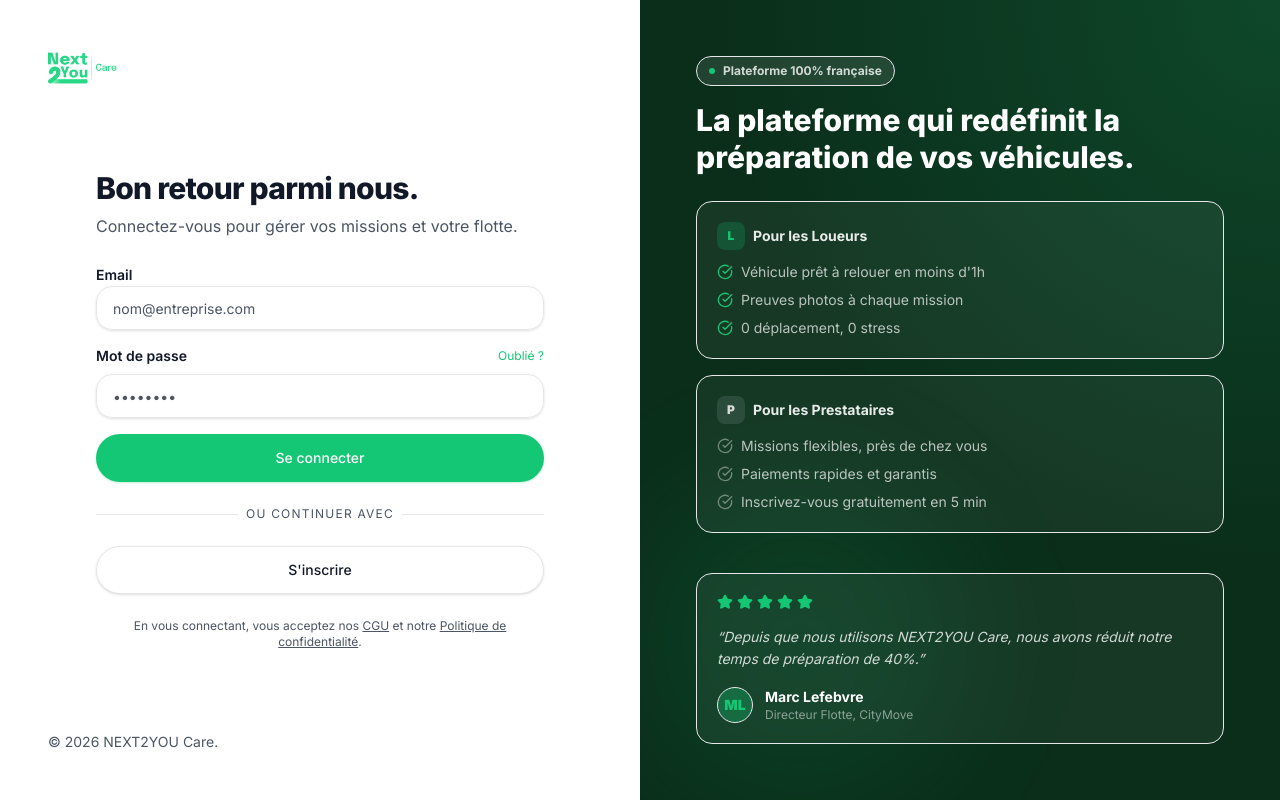
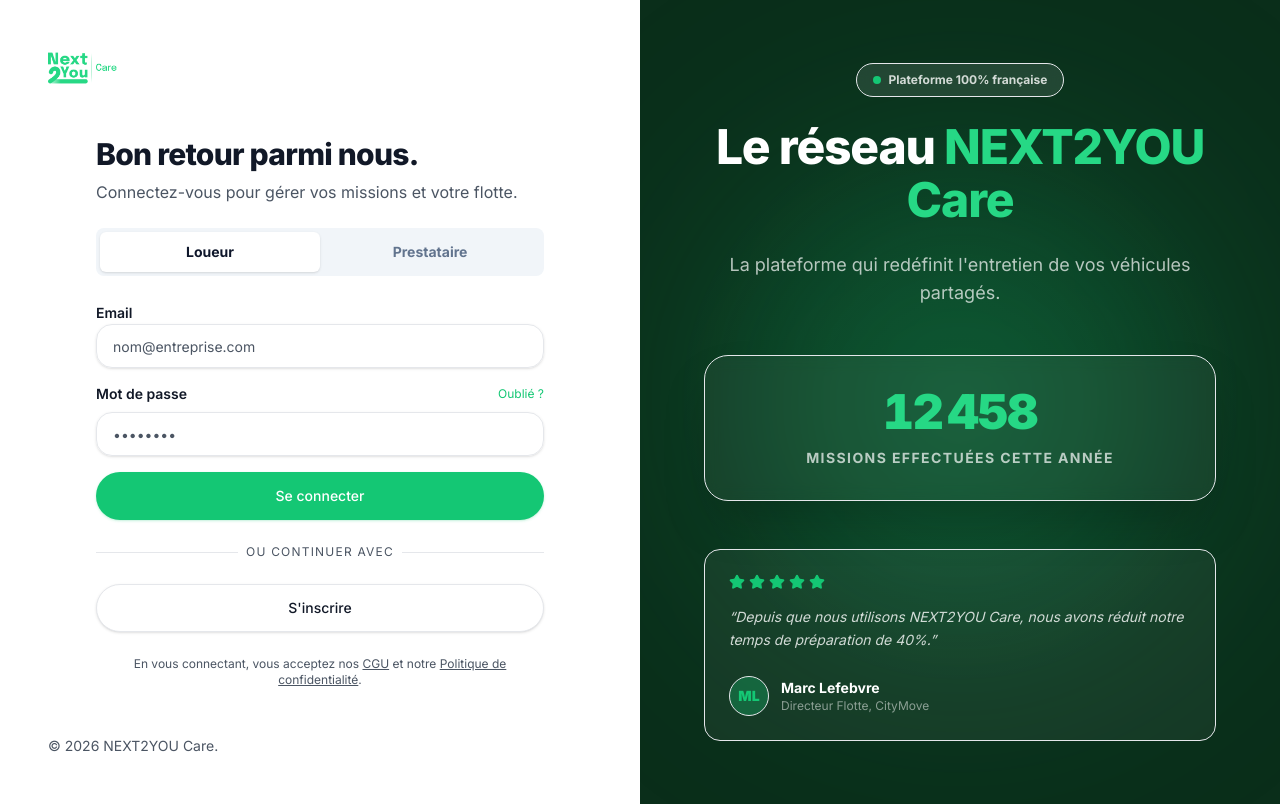
Before and after one commit to CharlyBraunn/next2you-care, a Next.js app: page /login in a window 1280 px wide. Built offline with nearby package versions, Linux system fonts and the light colour scheme.

Commit message:
Update login page with role selector and real-time mission counter

```diff
--- a/src/app/(auth)/layout.tsx
+++ b/src/app/(auth)/layout.tsx
@@ -1,6 +1,7 @@
 import Link from "next/link"
 import { Logo } from "@/components/marketing/Logo"
 import { CheckCircle, Star } from "lucide-react"
+import { RealtimeMissionCounter } from "@/components/auth/RealtimeMissionCounter"
 
 export default function AuthLayout({
   children,
@@ -23,76 +24,31 @@
       </div>
 
       {/* Right — conversion panel */}
-      <div className="hidden lg:flex bg-[#0A2E1A] flex-col justify-between text-white relative overflow-hidden p-14">
+      <div className="hidden lg:flex bg-[#0A2E1A] flex-col justify-center items-center text-white relative overflow-hidden p-14 text-center">
         {/* Background glow */}
-        <div className="absolute inset-0 bg-[radial-gradient(circle_at_top_right,#26D885_0,transparent_55%)] opacity-15" />
-        <div className="absolute bottom-0 left-0 w-80 h-80 bg-primary/10 rounded-full blur-3xl" />
-
-        {/* Top logo area */}
-        <div className="relative z-10">
-          <div className="inline-flex items-center gap-2 px-3 py-1.5 rounded-full bg-white/10 border border-white/15 text-xs font-bold text-white/80 backdrop-blur-sm">
-            <div className="w-1.5 h-1.5 rounded-full bg-primary animate-pulse" />
-            Plateforme 100% française
-          </div>
-        </div>
+        <div className="absolute inset-0 bg-[radial-gradient(circle_at_center,#26D885_0,transparent_55%)] opacity-10" />
+        <div className="absolute top-1/2 left-1/2 -translate-x-1/2 -translate-y-1/2 w-[500px] h-[500px] bg-primary/20 rounded-full blur-[120px]" />
 
         {/* Main content */}
-        <div className="relative z-10 space-y-10">
+        <div className="relative z-10 space-y-12 max-w-lg w-full">
+
           <div className="space-y-6">
-            <h2 className="text-3xl font-extrabold leading-tight">
-              La plateforme qui redéfinit la préparation de vos véhicules.
+            <div className="inline-flex items-center justify-center gap-2 px-4 py-2 rounded-full bg-white/10 border border-white/15 text-xs font-bold text-white/80 backdrop-blur-sm mx-auto">
+              <div className="w-2 h-2 rounded-full bg-primary animate-pulse" />
+              Plateforme 100% française
+            </div>
+            <h2 className="text-4xl lg:text-5xl font-extrabold leading-[1.1] tracking-tight">
+              Le réseau <span className="text-[#26D885]">NEXT2YOU Care</span>
             </h2>
-
-            {/* Dual value props */}
-            <div className="grid grid-cols-1 gap-4">
-              {/* For owners */}
-              <div className="p-5 rounded-2xl bg-white/5 border border-white/10 space-y-3">
-                <div className="flex items-center gap-2">
-                  <div className="w-7 h-7 rounded-lg bg-primary/20 flex items-center justify-center">
-                    <span className="text-primary text-xs font-black">L</span>
-                  </div>
-                  <span className="text-sm font-bold text-white/90">Pour les Loueurs</span>
-                </div>
-                <ul className="space-y-2">
-                  {[
-                    "Véhicule prêt à relouer en moins d'1h",
-                    "Preuves photos à chaque mission",
-                    "0 déplacement, 0 stress",
-                  ].map((item, i) => (
-                    <li key={i} className="flex items-center gap-2 text-sm text-white/70">
-                      <CheckCircle className="w-4 h-4 text-primary shrink-0" />
-                      {item}
-                    </li>
-                  ))}
-                </ul>
-              </div>
-
-              {/* For providers */}
-              <div className="p-5 rounded-2xl bg-white/5 border border-white/10 space-y-3">
-                <div className="flex items-center gap-2">
-                  <div className="w-7 h-7 rounded-lg bg-white/10 flex items-center justify-center">
-                    <span className="text-white/80 text-xs font-black">P</span>
-                  </div>
-                  <span className="text-sm font-bold text-white/90">Pour les Prestataires</span>
-                </div>
-                <ul className="space-y-2">
-                  {[
-                    "Missions flexibles, près de chez vous",
-                    "Paiements rapides et garantis",
-                    "Inscrivez-vous gratuitement en 5 min",
-                  ].map((item, i) => (
-                    <li key={i} className="flex items-center gap-2 text-sm text-white/70">
-                      <CheckCircle className="w-4 h-4 text-white/40 shrink-0" />
-                      {item}
-                    </li>
-                  ))}
-                </ul>
-              </div>
-            </div>
+            <p className="text-lg text-white/70">
+              La plateforme qui redéfinit l&apos;entretien de vos véhicules partagés.
+            </p>
           </div>
 
+          <RealtimeMissionCounter />
+
           {/* Testimonial */}
-          <div className="p-5 rounded-2xl bg-white/5 border border-white/10 space-y-4">
+          <div className="p-6 rounded-2xl bg-white/5 border border-white/10 space-y-4 text-left">
             <div className="flex items-center gap-1">
               {[...Array(5)].map((_, i) => (
                 <Star key={i} className="w-4 h-4 text-primary fill-primary" />
@@ -101,8 +57,8 @@
             <p className="text-sm text-white/80 leading-relaxed italic">
               &ldquo;Depuis que nous utilisons NEXT2YOU Care, nous avons réduit notre temps de préparation de 40%.&rdquo;
             </p>
-            <div className="flex items-center gap-3">
-              <div className="w-9 h-9 rounded-full bg-primary/30 border border-primary/40 flex items-center justify-center text-sm font-black text-primary">
+            <div className="flex items-center gap-3 pt-2">
+              <div className="w-10 h-10 rounded-full bg-primary/30 border border-primary/40 flex items-center justify-center text-sm font-black text-primary">
                 ML
               </div>
               <div>
--- a/src/app/(auth)/login/page.tsx
+++ b/src/app/(auth)/login/page.tsx
@@ -1,15 +1,37 @@
+'use client'
+
+import { useState } from "react"
 import Link from "next/link"
 import { Button } from "@/components/ui/Button"
 import { Input } from "@/components/ui/Input"
-import { Label } from "@/components/ui/Label" // Assuming I'll create it soon or use standard label
 
 export default function LoginPage() {
+  const [role, setRole] = useState<'owner' | 'provider'>('owner')
+
   return (
     <div className="space-y-6">
       <div className="space-y-2">
         <h1 className="text-3xl font-extrabold tracking-tight">Bon retour parmi nous.</h1>
-        <p className="text-muted-foreground">Connectez-vous pour gérer vos missions et votre flotte.</p>
+        <p className="text-muted-foreground">Connectez-vous pour gérer vos missions et votre {role === 'owner' ? 'flotte' : 'activité'}.</p>
       </div>
+
+      <div className="flex p-1 bg-slate-100 rounded-lg">
+        <button
+          type="button"
+          onClick={() => setRole('owner')}
+          className={`flex-1 py-2.5 text-sm font-bold rounded-md transition-all ${role === 'owner' ? 'bg-white shadow-sm text-slate-900' : 'text-slate-500 hover:text-slate-900'}`}
+        >
+          Loueur
+        </button>
+        <button
+          type="button"
+          onClick={() => setRole('provider')}
+          className={`flex-1 py-2.5 text-sm font-bold rounded-md transition-all ${role === 'provider' ? 'bg-white shadow-sm text-slate-900' : 'text-slate-500 hover:text-slate-900'}`}
+        >
+          Prestataire
+        </button>
+      </div>
+
       <form className="space-y-4">
         <div className="space-y-2">
           <label className="text-sm font-semibold">Email</label>
--- /dev/null
+++ b/src/components/auth/RealtimeMissionCounter.tsx
@@ -0,0 +1,30 @@
+'use client'
+
+import { useState, useEffect } from 'react'
+
+export function RealtimeMissionCounter() {
+  const [count, setCount] = useState(12458) // Initial high number
+
+  useEffect(() => {
+    // Simulate real-time increments
+    const interval = setInterval(() => {
+      // Randomly increment by 0 or 1 to simulate organic growth
+      if (Math.random() > 0.6) {
+        setCount(prev => prev + 1)
+      }
+    }, 4500)
+
+    return () => clearInterval(interval)
+  }, [])
+
+  return (
+    <div className="flex flex-col items-center justify-center p-8 rounded-3xl bg-white/5 border border-white/10 text-center shadow-2xl backdrop-blur-sm">
+      <div className="text-5xl font-black text-[#26D885] tracking-tight tabular-nums">
+        {count.toLocaleString('fr-FR')}
+      </div>
+      <div className="text-sm font-bold text-white/70 mt-3 uppercase tracking-widest">
+        Missions effectuées cette année
+      </div>
+    </div>
+  )
+}
```
